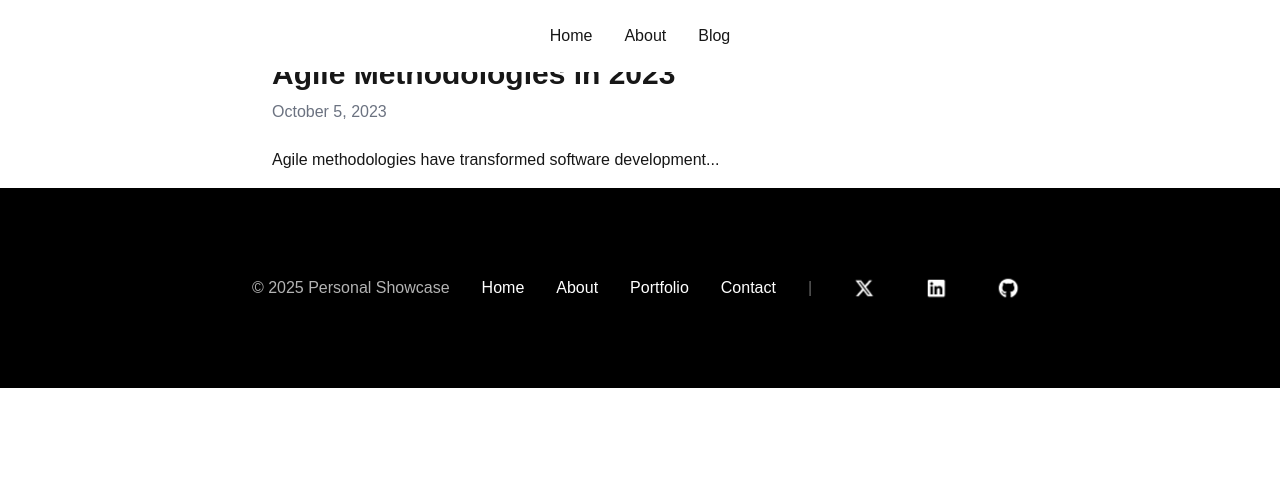
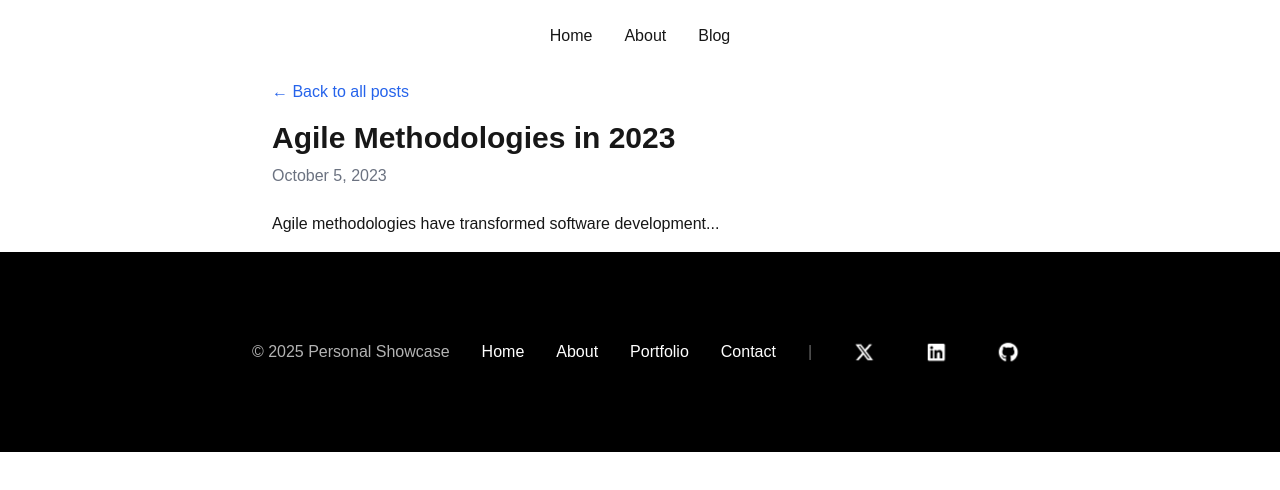
Before and after one commit to maretaayu/next-template, a Next.js app: page /blog/agile-methodologies-2023 in a window 1280 px wide. Shown: the top 490 px of the page. Built offline with nearby package versions, Linux system fonts and the light colour scheme.

Commit message:
fix(page): adjust SSG post

```diff
--- a/src/app/blog/[slug]/page.tsx
+++ b/src/app/blog/[slug]/page.tsx
@@ -1,17 +1,18 @@
 import { posts } from "../../../data/content";
 import Link from "next/link";
-import { use } from "react";
 
-type BlogParams = Promise<{ slug: string }>;
-
-export default function BlogPost({ params }: { params: BlogParams }) {
-  const { slug } = use(params);
+export default async function Page({
+  params,
+}: {
+  params: Promise<{ slug: string }>;
+}) {
+  const slug = (await params).slug;
   const post = posts.find((p) => p.slug === slug);
 
   if (!post) return <p>Post not found</p>;
 
   return (
-    <div className="container mx-auto p-4 max-w-3xl">
+    <div className="container mx-auto p-4 max-w-3xl mt-16">
       <Link href="/blog" className="text-blue-600 mb-4 block">
         &larr; Back to all posts
       </Link>
@@ -26,7 +27,8 @@ export default function BlogPost({ params }: { params: BlogParams }) {
   );
 }
 
-export function generateStaticParams() {
+// ✅ Generate Static Params untuk Pre-rendering (SSG)
+export async function generateStaticParams() {
   return posts.map((post) => ({
     slug: post.slug,
   }));
--- a/src/components/Hero.tsx
+++ b/src/components/Hero.tsx
@@ -28,7 +28,7 @@ function Hero() {
           Turning complex problems into elegant solutions
         </h2>
         <Button label="Let's Work Together" />
-        <div className="flex gap-2 items-center">
+        <div className="flex gap-2 items-center ">
           {images.map((image, index) => (
             <Image
               key={index}
@@ -65,13 +65,12 @@ function Hero() {
 
         <div>
           {items.map((item, index) => (
-            <div key={index} className="flex gap-2  justify-between">
+            <div key={`item-${index}`} className="flex gap-2  justify-between">
               <div
                 key={index}
                 className={`flex gap-2 py-4 justify-between items-center
                 ${index !== 0 ? "border-t border-gray-200" : ""}`}
               >
-                {" "}
                 <Image src={item.icon} width={24} height={24} alt="Icon" />
                 <p>{item.text}</p>
               </div>
```
Also changed, not shown: 1 other file (tests, documents, lock files or other folders).
